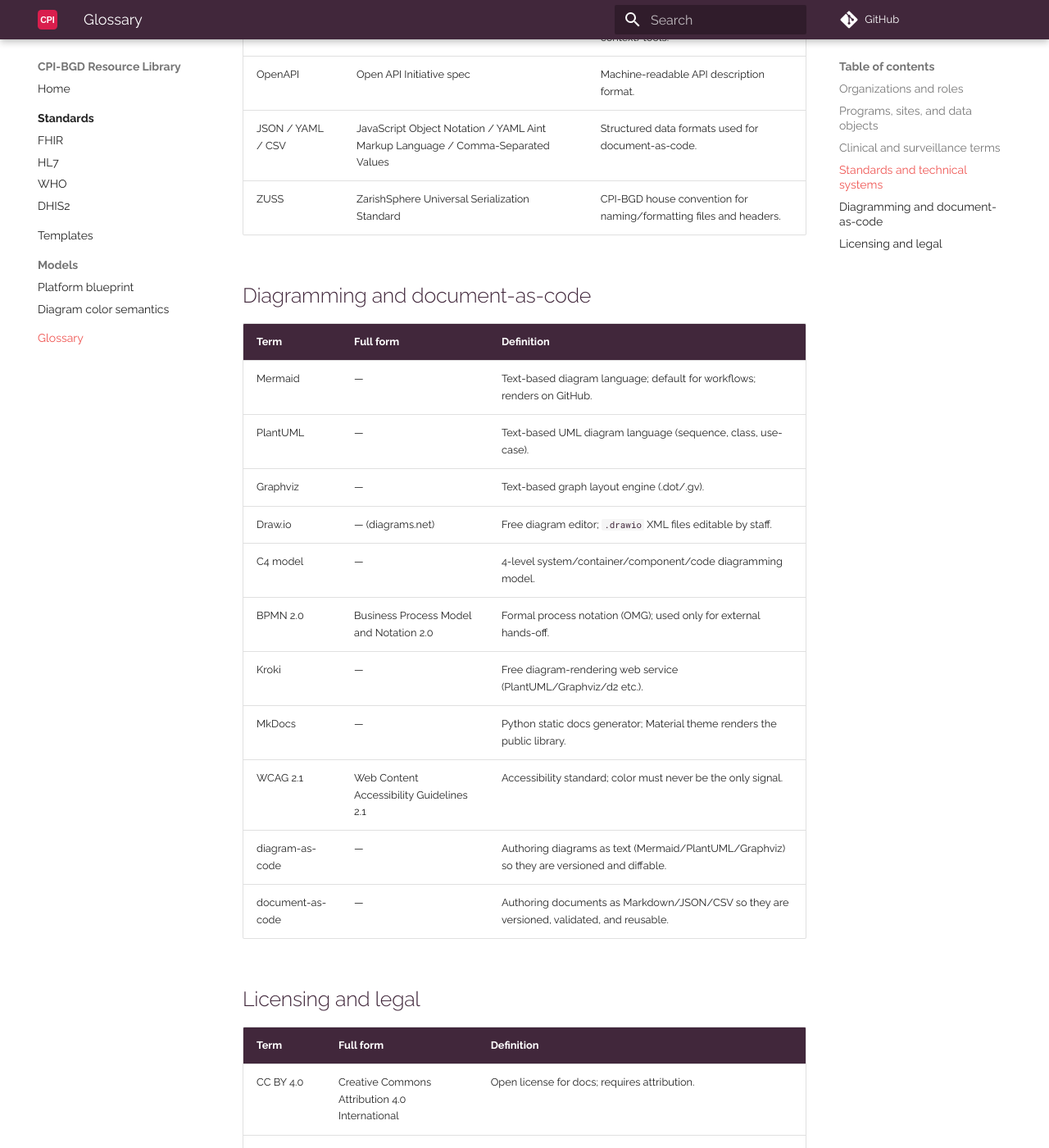
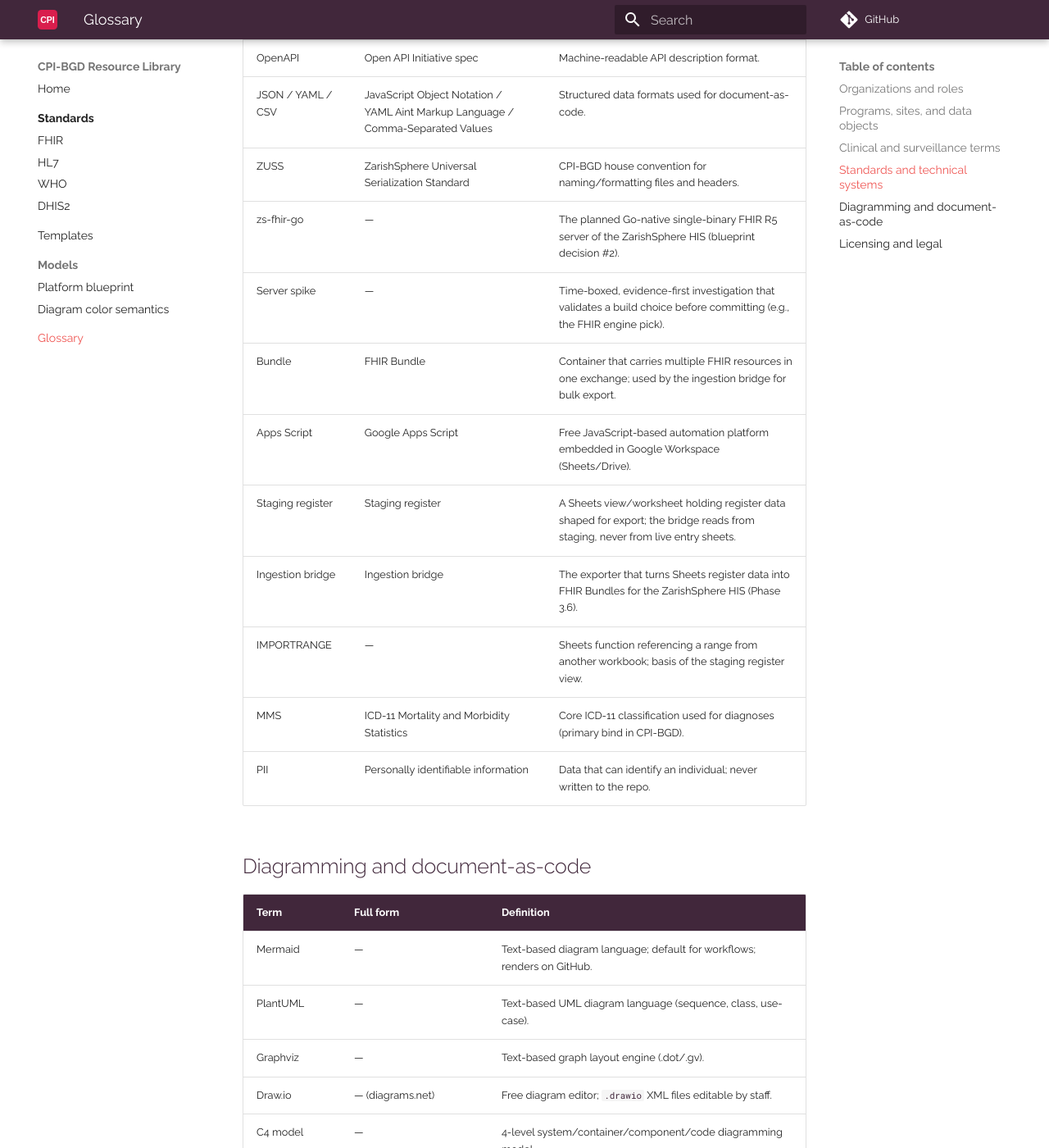
Before and after one commit to cpi-bgd/cpi-bgd-resource-library, an MkDocs documentation site: the page built from docs/glossary.md, in a window 1280 px wide and 1400 px high, scrolled down 3522 px. Shown: the whole window at 82% size. Built offline with MkDocs 1.6.1 and Material for MkDocs 9.7.7, drawn with Linux system fonts in a browser that asks for light colours; comment, search, counter and statistics services are not loaded.

Commit message:
sync: cpi-bgd glossary — Phase 3 terms (zs-fhir-go, Server spike, ingestion bridge set)

```diff
--- a/docs/glossary.md
+++ b/docs/glossary.md
@@ -83,6 +83,15 @@ Keep definitions plain-language (accessibility #5 of the brand tone of voice).
 | OpenAPI | Open API Initiative spec | Machine-readable API description format. |
 | JSON / YAML / CSV | JavaScript Object Notation / YAML Aint Markup Language / Comma-Separated Values | Structured data formats used for document-as-code. |
 | ZUSS | ZarishSphere Universal Serialization Standard | CPI-BGD house convention for naming/formatting files and headers. |
+| zs-fhir-go | — | The planned Go-native single-binary FHIR R5 server of the ZarishSphere HIS (blueprint decision #2). |
+| Server spike | — | Time-boxed, evidence-first investigation that validates a build choice before committing (e.g., the FHIR engine pick). |
+| Bundle | FHIR Bundle | Container that carries multiple FHIR resources in one exchange; used by the ingestion bridge for bulk export. |
+| Apps Script | Google Apps Script | Free JavaScript-based automation platform embedded in Google Workspace (Sheets/Drive). |
+| Staging register | Staging register | A Sheets view/worksheet holding register data shaped for export; the bridge reads from staging, never from live entry sheets. |
+| Ingestion bridge | Ingestion bridge | The exporter that turns Sheets register data into FHIR Bundles for the ZarishSphere HIS (Phase 3.6). |
+| IMPORTRANGE | — | Sheets function referencing a range from another workbook; basis of the staging register view. |
+| MMS | ICD-11 Mortality and Morbidity Statistics | Core ICD-11 classification used for diagnoses (primary bind in CPI-BGD). |
+| PII | Personally identifiable information | Data that can identify an individual; never written to the repo. |
 
 ## Diagramming and document-as-code
 
```
